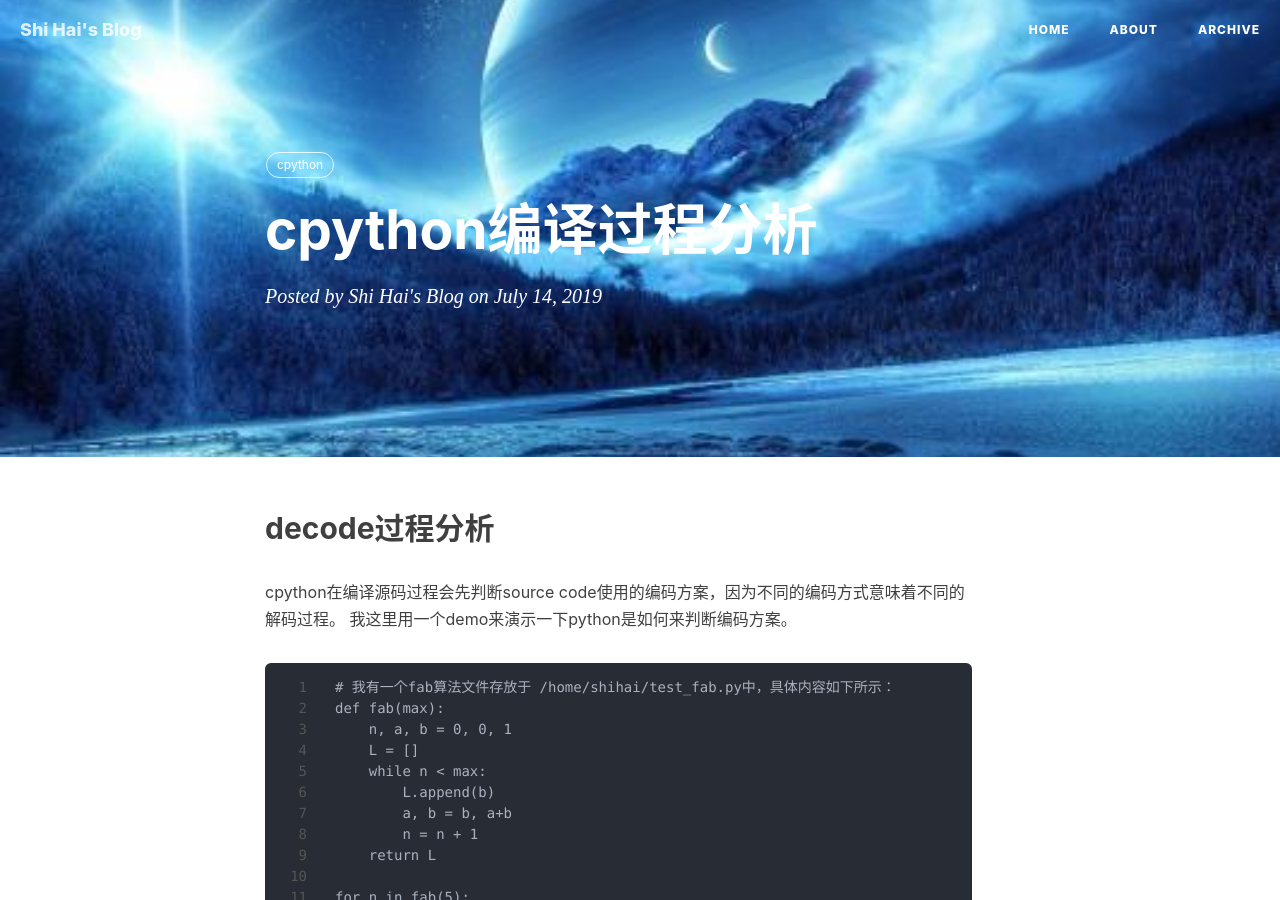
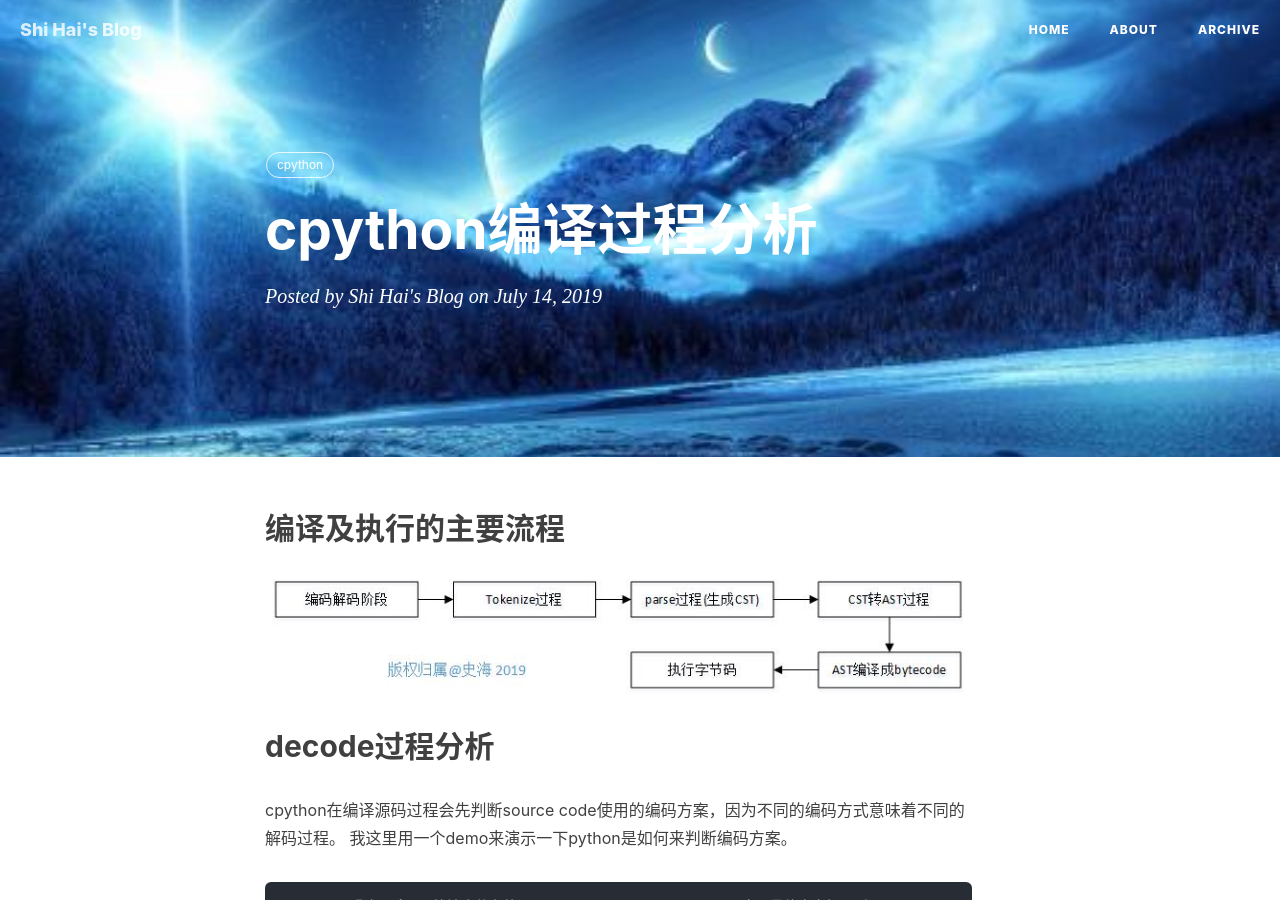
Before and after one commit to shihai1991/shihai1991.github.io, a Jekyll site: the page built from _posts/2019-07-14-cpython编译过程.md, in a window 1280 px wide and 900 px high. Built offline with Jekyll 4.4.1, drawn with Linux system fonts in a browser that asks for light colours; nearby versions of some CDN libraries; comment, search, counter and statistics services are not loaded.

Commit message:
Update 2019-07-14-cpython编译过程.md

```diff
--- a/_posts/2019-07-14-cpython编译过程.md
+++ b/_posts/2019-07-14-cpython编译过程.md
@@ -8,6 +8,9 @@ tags:
 time: '2019.07.14 13:24:00'
 excerpt: cpython编译过程入门学习
 ---
+## 编译及执行的主要流程
+
+![python编译器执行过程]({{site.baseurl}}/img/python编译器执行过程.jpg)
 
 
 ## decode过程分析
```
